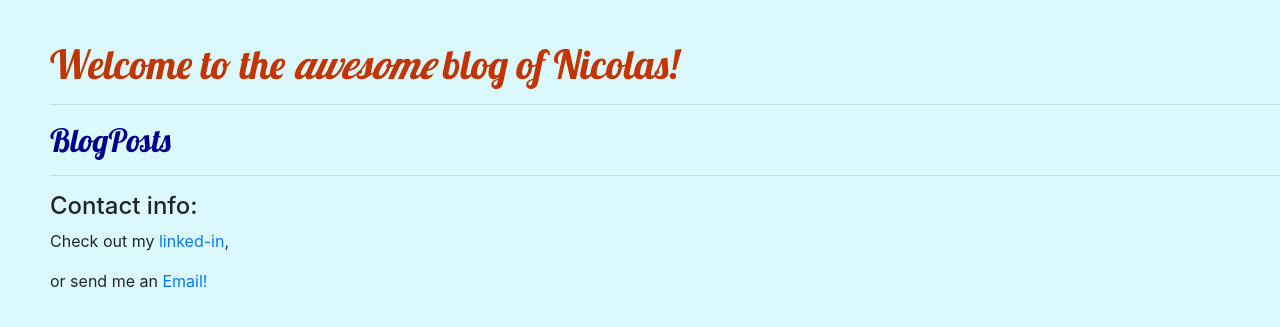
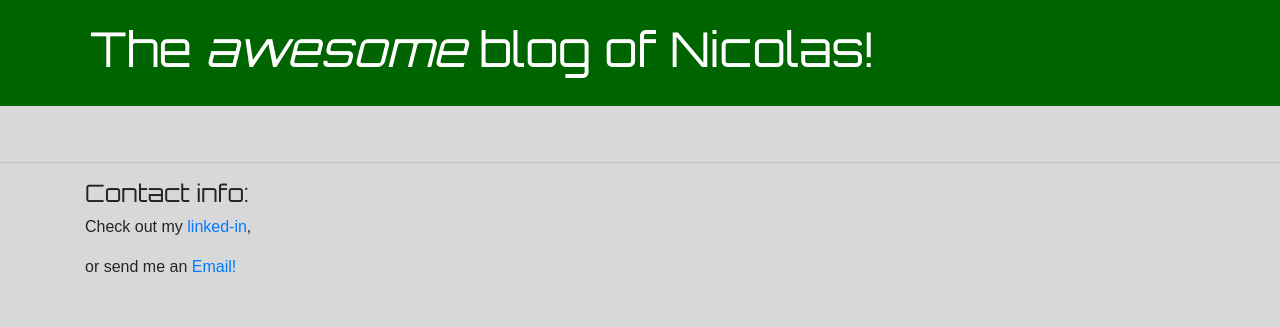
Before and after one commit to Dzeinuda-zz/my-first-blog, a Django app: page / in a window 1280 px wide. Shown: the top 327 px of the page. Run offline with Django 3.2, Linux system fonts and the light colour scheme; data that the repository does not hold is empty.

Commit message:
Finally fixed the .css issue, and did some .css changes

```diff
--- a/blog/static/css/blog.css
+++ b/blog/static/css/blog.css
@@ -1,15 +1,78 @@
-h1 {
-  font-family: "Lobster";
-  color: #C23500
+.page-header {
+    background-color: #006400;
+    margin-top: 0;
+    margin-bottom: 40px;
+    padding: 20px 20px 20px 30px;
 }
 
-h2 {
-  font-family: "Lobster";
-  color: #00008B;
+.page-header h1,
+.page-header h1 a,
+.page-header h1 a:visited,
+.page-header h1 a:active {
+    color: #ffffff;
+    font-size: 36pt;
+    text-decoration: none;
+}
+
+h1,
+h2,
+h3,
+h4 {
+    font-family: 'Orbitron', cursive;
+}
+
+.date {
+    color: #828282;
+}
+
+.save {
+    float: right;
+}
+
+.post-form textarea,
+.post-form input {
+    width: 100%;
+}
+
+.top-menu,
+.top-menu:hover,
+.top-menu:visited {
+    color: #ffffff;
+    float: right;
+    font-size: 26pt;
+    margin-right: 20px;
+}
+
+.post {
+    margin-bottom: 70px;
+}
+
+.post h2 a,
+.post h2 a:visited {
+    color: #000000;
+}
+
+.post > .date,
+.post > .actions {
+    float: right;
+}
+
+.btn-default,
+.btn-default:visited {
+    color: #C25100;
+    background: none;
+    border-color: #C25100;
+}
+
+.btn-default:hover {
+    color: #FFFFFF;
+    background-color: #C25100;
 }
 
 body {
-    padding-left: 50px;
-    padding-top: 40px;
-    background-color: #DBF9FC
+  background-color: #D8D8D8;
 }
+
+p {
+  font-family: "Arial";
+}
--- a/blog/templates/blog/post_list.html
+++ b/blog/templates/blog/post_list.html
@@ -9,24 +9,36 @@
     <link rel="stylesheet" href="https://cdn.jsdelivr.net/npm/bootstrap@4.5.3/dist/css/bootstrap.min.css" integrity="sha384-TX8t27EcRE3e/ihU7zmQxVncDAy5uIKz4rEkgIXeMed4M0jlfIDPvg6uqKI2xXr2" crossorigin="anonymous">
     <link rel="stylesheet" href="{% static '/css/blog.css' %}">
     <link href="//fonts.googleapis.com/css?family=Lobster&subset=latin,latin-ext" rel="stylesheet" type="text/css">
+    <link href='https://fonts.googleapis.com/css?family=Orbitron' rel='stylesheet' type='text/css'>
   </head>
 
   <body>
-    <h1>Welcome to the <em>awesome</em> blog of Nicolas! </h1>
-    <hr>
-    <h2>BlogPosts</h2>
-    <p> </p>
+    <header class="page-header">
+      <div class="container">
+        <h1><a href="/">The <em>awesome</em> blog of Nicolas! </a></h1>
+      </div>
+    </header>
+
+    <main class="container">
+      <div class="row">
+        <div class="col">
             {% for post in posts %}
-    <article class="">
-      <p><b>{{post.title}}</b></p>
-      <p>{{post.text|linebreaksbr}}</p>
-      <time>published: {{ post.published_date }}</time>
-      <p> </p>
+                <article class="post">
+                    <time class="date">
+                        {{ post.published_date }}
+                    </time>
+                    <h2><a href="">{{ post.title }}</a></h2>
+                    <p>{{ post.text|linebreaksbr }}</p>
                 </article>
             {% endfor %}
+        </div>
+      </div>
+    </main>
     <hr>
+    <main class="container">
       <h4>Contact info:</h4>
       <p>Check out my <a href=https://www.linkedin.com/in/nicolas-grunwald-921580218/"">linked-in</a>,</p>
       <p> or send me an <a href = "mailto: nicolasgrunwald@yahoo.dk">Email!</a></p>
+    </main>
   </body>
 </html>
```
Also changed, not shown: 1 other file. Lines whose indentation alone changed are shown as unchanged.
